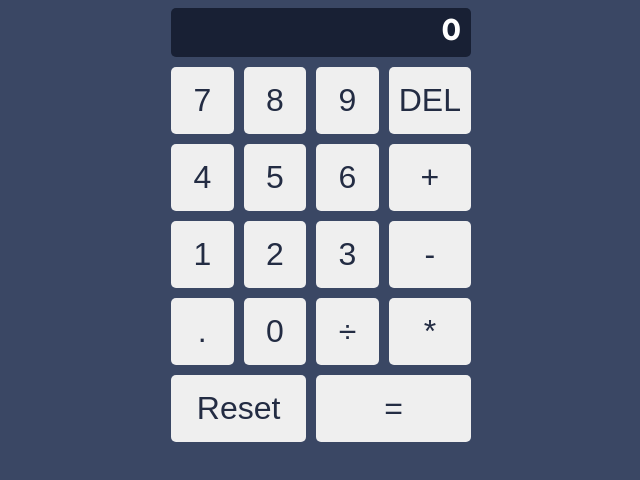
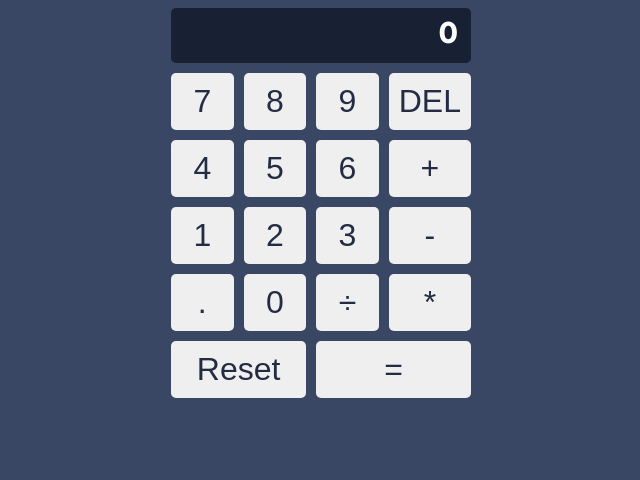
Before and after one commit to bjorgvinkodehode/Calculator2, a React (Vite) app: page / in a window 1280 px wide. Shown: the top 480 px of the page, without its empty margins (319-959 px from the left). Built offline with nearby package versions, Linux system fonts and the light colour scheme.

Commit message:
fixing the current operand overlapping the dispalay output

```diff
--- a/src/App.jsx
+++ b/src/App.jsx
@@ -171,13 +171,13 @@
        <OperationButton operation="÷" dispatch={dispatch} />
        <OperationButton operation="*" dispatch={dispatch} />
        <button
-         className="span-two"
+            className="button-span-two" /* Update the class name to button-span-two */
             onClick={() => dispatch({ type: ACTIONS.CLEAR })}
           >
             Reset
           </button>
           <button
-         className="span-two"
+            className="button-span-two" /* Update the class name to button-span-two */
             onClick={() => dispatch({ type: ACTIONS.EVALUATE })}
           >
             =
--- a/src/Style.css
+++ b/src/Style.css
@@ -45,7 +45,7 @@
   /* colors for text */
   --clr-Verydarkgrayishyellow: hsl(60, 10%, 19%);
 
-  /* colors for Backgrounds Theme 2 */
+  /* colors for Backgrounds Theme 3 */
   --clr-Verydarkvioletmainbackground: hsl(268, 75%, 9%);
   --clr-Verydarkviolettogglebackgroundkeypadbackgroundscreenbackground: hsl(
     268,
@@ -89,18 +89,26 @@
   background-color: var(--clr-Verydarkdesaturatedbluescreenbackground);
   padding: 10px;
   border-radius: 5px;
-  max-width: 300px;
+  overflow: hidden;
 }
 
 .previous-operand {
   font-size: var(--font-size);
   color: var(--clr-White);
+  text-overflow: ellipsis; /* Show ellipsis (...) if text overflows */
+  white-space: nowrap; /* Prevent line breaks */
 }
 
 .current-operand {
   font-size: var(--font-size);
   color: var(--clr-White);
+  text-overflow: ellipsis; /* Show ellipsis (...) if text overflows */
+  white-space: nowrap; /* Prevent line breaks */
+  padding: 3px;
+  max-width: 280px;
+
 }
+
 
 button {
   display: flex;
@@ -111,7 +119,7 @@ button {
   border: none;
   border-radius: 5px;
   cursor: pointer;
-  padding: 15px 10px;
+  padding: 10px 10px;
 }
 
 .button-container {
@@ -119,6 +127,6 @@ button {
   justify-content: center;
 }
 
-.span-two {
+.button-span-two {
   grid-column: span 2;
 }
```
Lines whose indentation alone changed are shown as unchanged.
